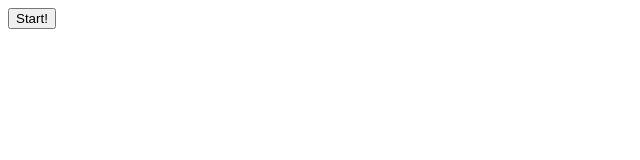
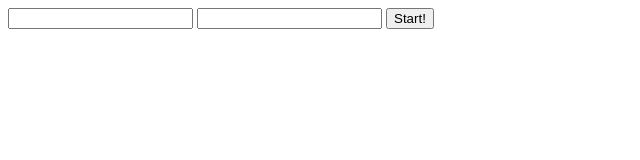
Before and after one commit to AnyaAven/connect-four-oo, a plain HTML site: page index.html in a window 1280 px wide. Shown: the whole page, without its empty margins (0-640 px from the left). Drawn offline with Linux system fonts and the light colour scheme.

Commit message:
added form for player colors

```diff
--- a/index.html
+++ b/index.html
@@ -4,7 +4,15 @@
   <link href="connect4.css" rel="stylesheet">
 </head>
 <body>
-  <button id="start-game">Start!</button>
+
+  <form action="">
+    <input type="text" name="player-1" id="player-1">
+    <input type="text" name="player-1" id="player-2">
+
+    <button type="submit" name="Start!" id="start-game">Start!</button>
+  </form>
+
+
   <div id="game">
     <table id="board"></table>
   </div>
```
